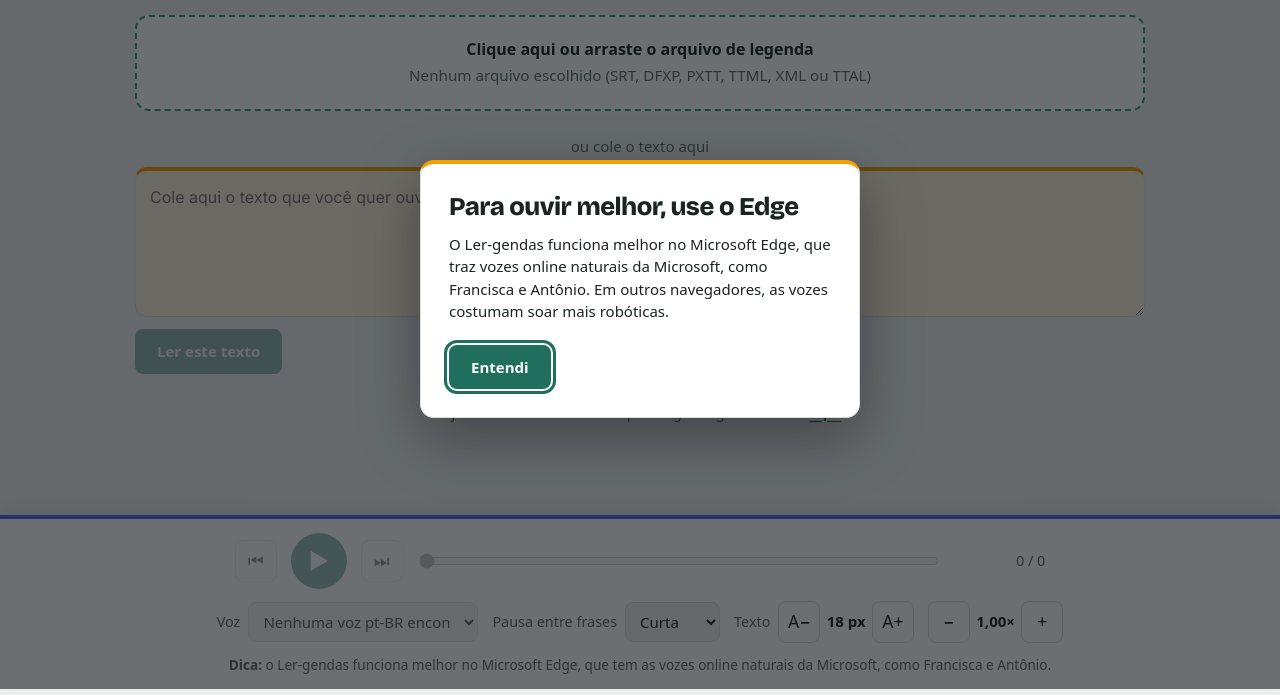
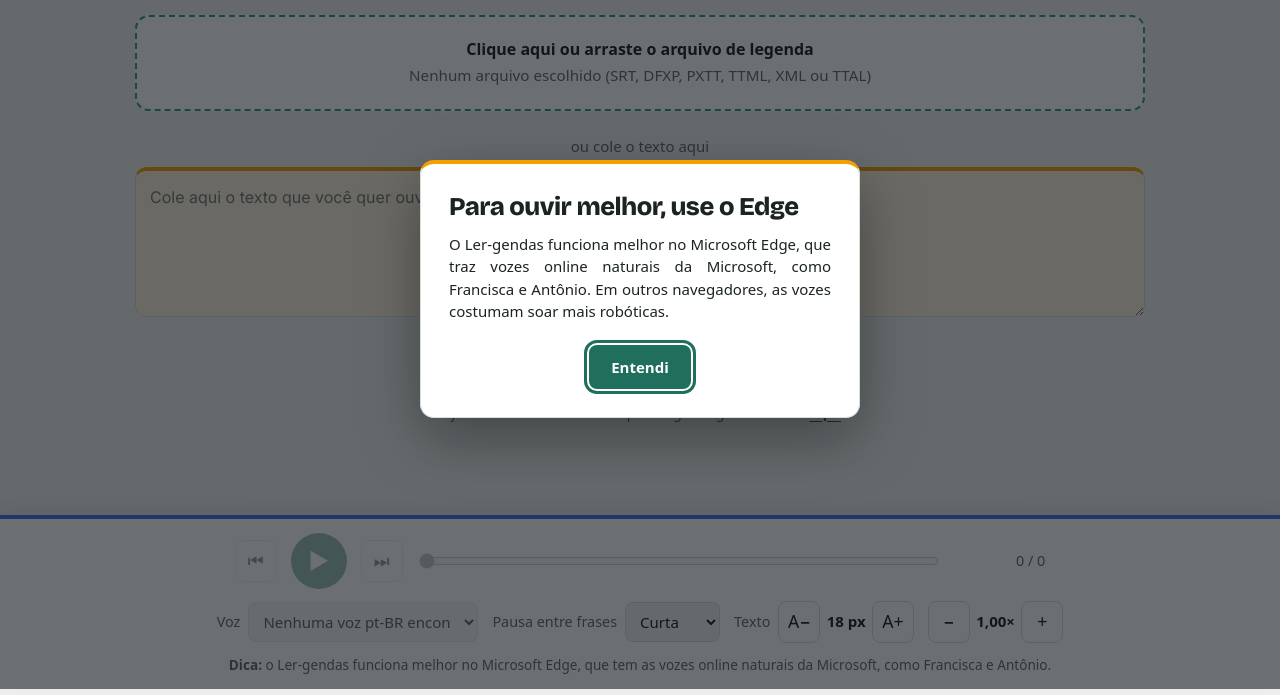
Before and after one commit to matmaggi/ler-gendas, a plain HTML site: page index.html in a window 1280 px wide. Shown: the part 111-806 px from the top of the page. Drawn offline with nearby package versions, Linux system fonts and the light colour scheme.

Commit message:
Update index.html

```diff
--- a/index.html
+++ b/index.html
@@ -52,12 +52,13 @@ kbd{font:600 .85rem var(--sys);border:1px solid var(--line);border-bottom-width:
 .modal{position:fixed;inset:0;z-index:20;display:grid;place-items:center;padding:20px;background:rgba(10,15,20,.6)}
 .modal-card{background:var(--panel);border:1px solid var(--line);border-top:4px solid var(--amber);border-radius:14px;padding:28px;max-width:440px;box-shadow:0 20px 60px rgba(0,0,0,.35)}
 .modal-card h2{font:800 1.6rem/1.15 var(--disp);letter-spacing:-.02em;margin:0 0 12px}
-.modal-card p{margin:0 0 22px}
+.modal-card p{margin:0 0 22px;text-align:justify;hyphens:none;-webkit-hyphens:none;word-break:normal;overflow-wrap:normal}
+.modal-card .cta{display:block;margin:0 auto}
 .cta{border:0;background:var(--accent);color:var(--onaccent);border-radius:8px;padding:11px 22px;font-weight:700;cursor:pointer}
 .or{color:var(--muted);margin:24px 0 10px;text-align:center}
 #paste{display:block;width:100%;min-height:150px;resize:vertical;border:1px solid var(--line);border-top:4px solid var(--amber);background:var(--t2);border-radius:12px;padding:14px;font:400 1rem/1.6 var(--txt)}
 #pastebox .cta:disabled{opacity:.45;cursor:not-allowed}
-#pastebox .cta{margin-top:12px}
+#pastebox .cta{display:block;margin:12px auto 0}
 [hidden]{display:none!important}
 @media (max-width:560px){.pos{display:none}}
 /* ===== identidade da família ===== */
```
